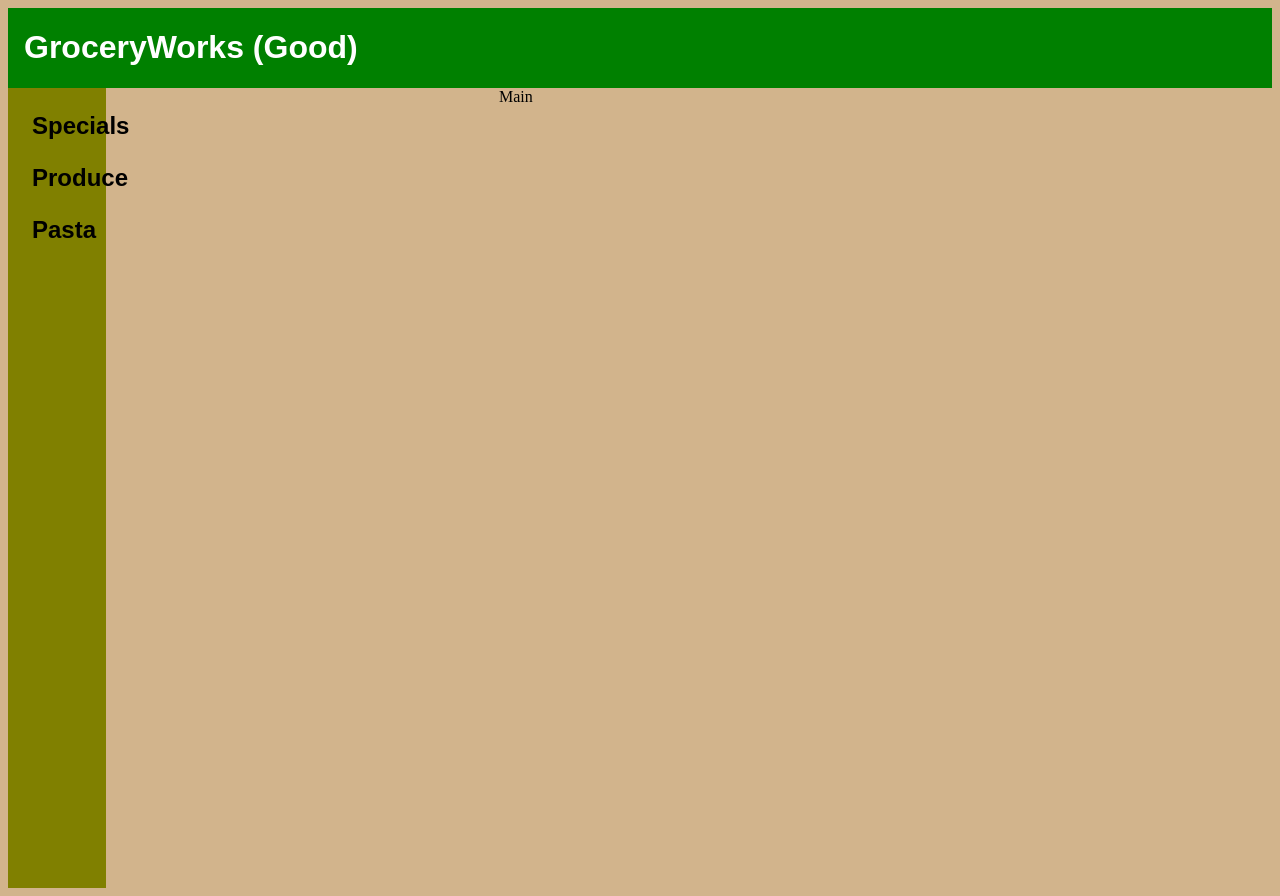
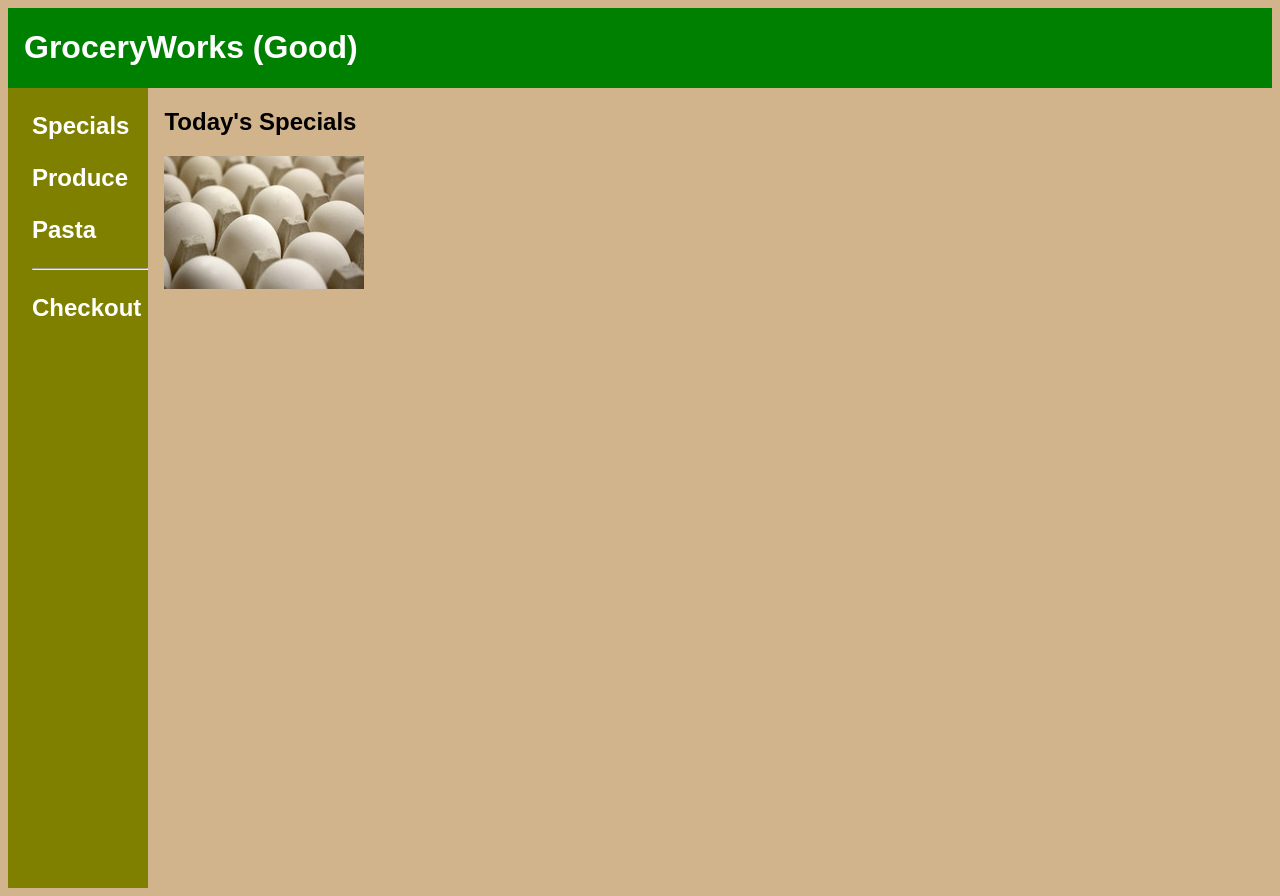
Before and after one commit to ThirstyHead/goodstore, a plain HTML site: page index.html in a window 1280 px wide. Drawn offline with Linux system fonts and the light colour scheme.

Commit message:
added today's specials

```diff
--- a/css/index.css
+++ b/css/index.css
@@ -1,3 +1,8 @@
+a {
+  text-decoration: none;
+  color: white;
+}
+
 body {
   background-color: tan;
 }
@@ -5,6 +10,11 @@ body {
 header {
   background-color: green;
   color: white;
+  padding-left: 1em;
+  font-family: sans-serif;
+}
+
+main {
   padding-left: 1em;
   font-family: sans-serif;
 }
--- a/index.html
+++ b/index.html
@@ -13,6 +13,7 @@
     <style>
       body{
         display: grid;
+        grid-template-columns: 0.5fr 2fr 2fr;
         grid-template-areas:
           "header header header"
           "nav main main";
@@ -24,7 +25,6 @@
 
       .nav-sidebar{
         grid-area: nav;
-        width: 20%;
       }
 
       main{
@@ -35,21 +35,27 @@
 
   <body>
     <header>
-      <h1>GroceryWorks (Good)</h1>
+      <h1><a href="/goodstore">GroceryWorks</a> (Good)</h1>
     </header>
 
     <section class="nav-sidebar">
       <nav>
         <ul>
-          <li>Specials</li>
-          <li>Produce</li>
-          <li>Pasta</li>
+          <li><a href="/goodstore">Specials</a></li>
+          <li><a href="/goodstore/produce">Produce</a></li>
+          <li><a href="/goodstore/pasta">Pasta</a></li>
+          <li><hr></li>
+          <li><a href="/goodstore/checkout">Checkout</a></li>
         </ul>
       </nav>
     </section>
 
     <main>
-      Main
+      <h2>Today's Specials</h2>
+
+      <span class="item">
+        <img src="/goodstore/img/eggs/white-eggs.jpg">
+      </span>
     </main>
 
   </body>
```
Also changed, not shown: img/eggs/brown-eggs.jpg (added), img/eggs/white-eggs.jpg (added).
